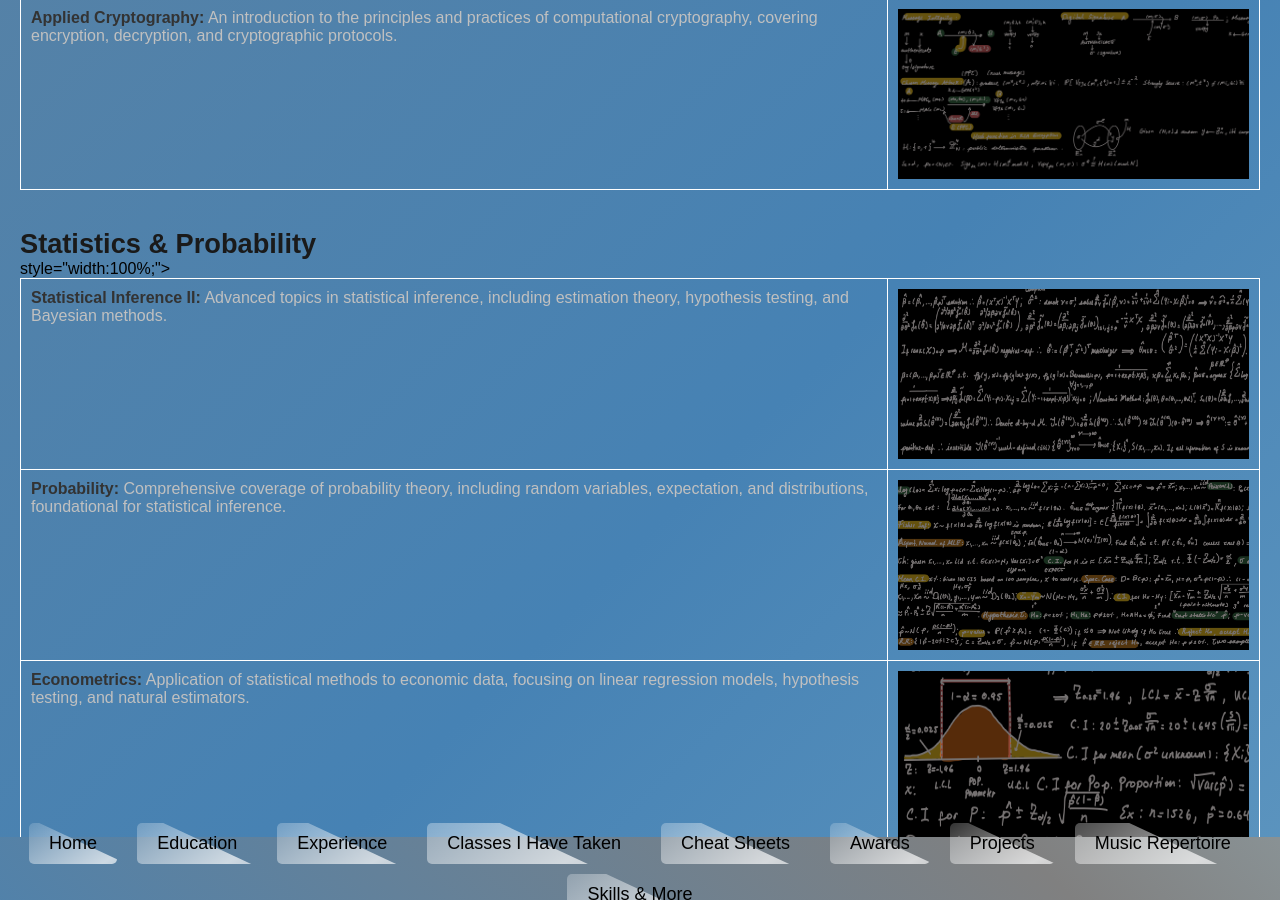
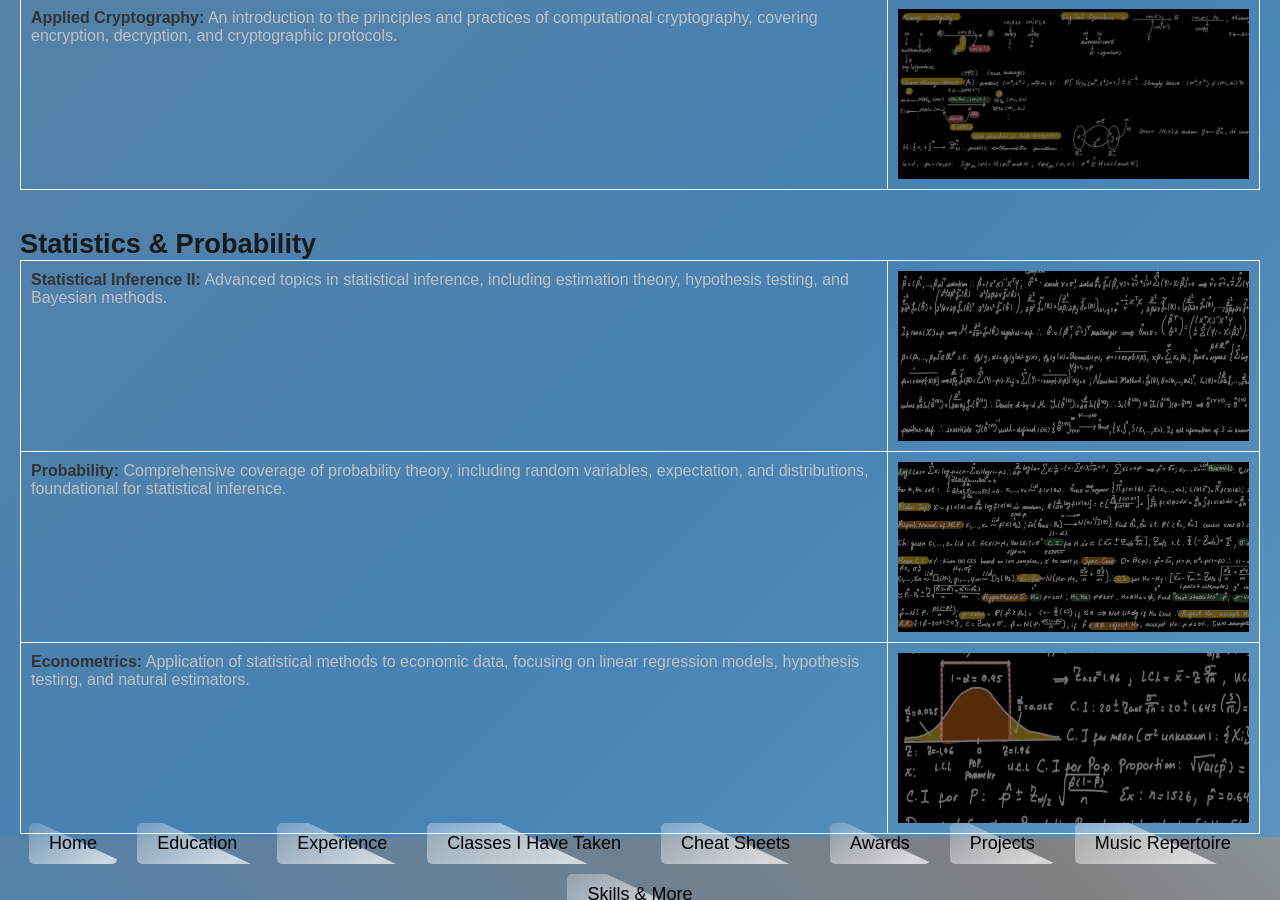
Before and after one commit to xXElGenio0203Xx/eugenio-macias.github.io, a Jekyll site: the page built from notes.md, in a window 1280 px wide and 900 px high, scrolled down 1331 px. Built offline with Jekyll 4.4.1, drawn with Linux system fonts in a browser that asks for light colours; some web fonts are replaced; part of the change alters nothing that is shown.

Commit message:
Update notes.md

```diff
--- a/notes.md
+++ b/notes.md
@@ -85,12 +85,12 @@ title: Cheat Sheets
   </tr>
   <tr>
     <td style="width: 70%; vertical-align:top;">
-        <a href="assets/files/Applied_Cyrptography.pdf" target="_blank" title="Applied Cryptography">
+        <a href="assets/files/Applied_Cyrptography.pdf" target="_blank" title="Applied Cyrptography">
             <strong>Applied Cryptography:</strong> An introduction to the principles and practices of computational cryptography, covering encryption, decryption, and cryptographic protocols.
         </a>
     </td>
     <td style="width: 30%; vertical-align:top; text-align:right;">
-        <a href="assets/files/Applied_Cyrptography.pdf" target="_blank" title="Applied Cryptography">
+        <a href="assets/files/Applied_Cyrptography.pdf" target="_blank" title="Applied Cyrptography">
             <img src="{{ site.baseurl }}/assets/images/thumbnails/Applied_Cryptography_thumbnail.jpg" alt="Applied Cryptography Thumbnail" style="width: 100%; height: 170px;">
         </a>
     </td>
@@ -99,7 +99,7 @@ title: Cheat Sheets
 <br>
 <h2 style="color: #1a1a1a;">Statistics & Probability</h2>
 
-<table> style="width:100%;">
+<table style="width:100%;">
   <tr>
     <td style="width: 70%; vertical-align:top;">
         <a href="assets/files/Statistical_InferenceII.pdf" target="_blank" title="Statistical Inference II">
```
